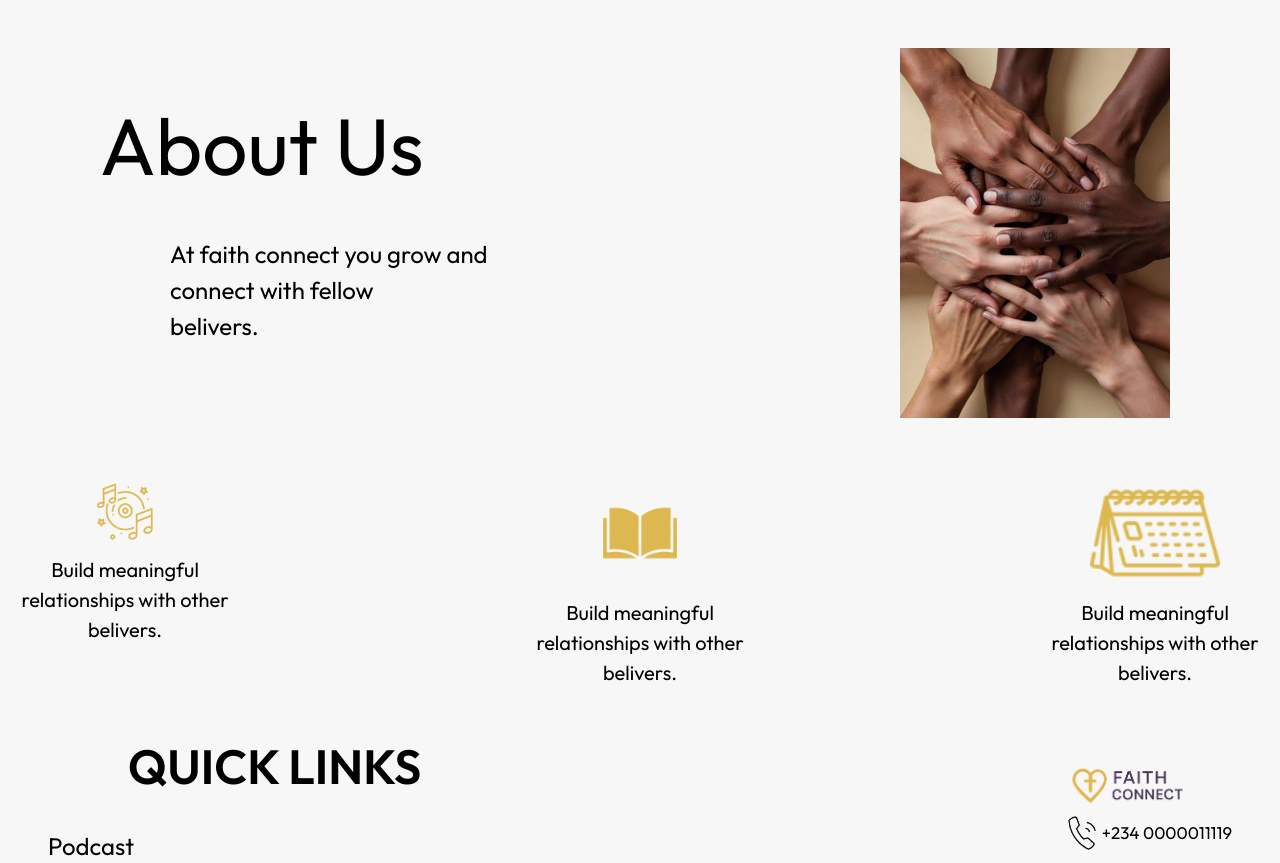
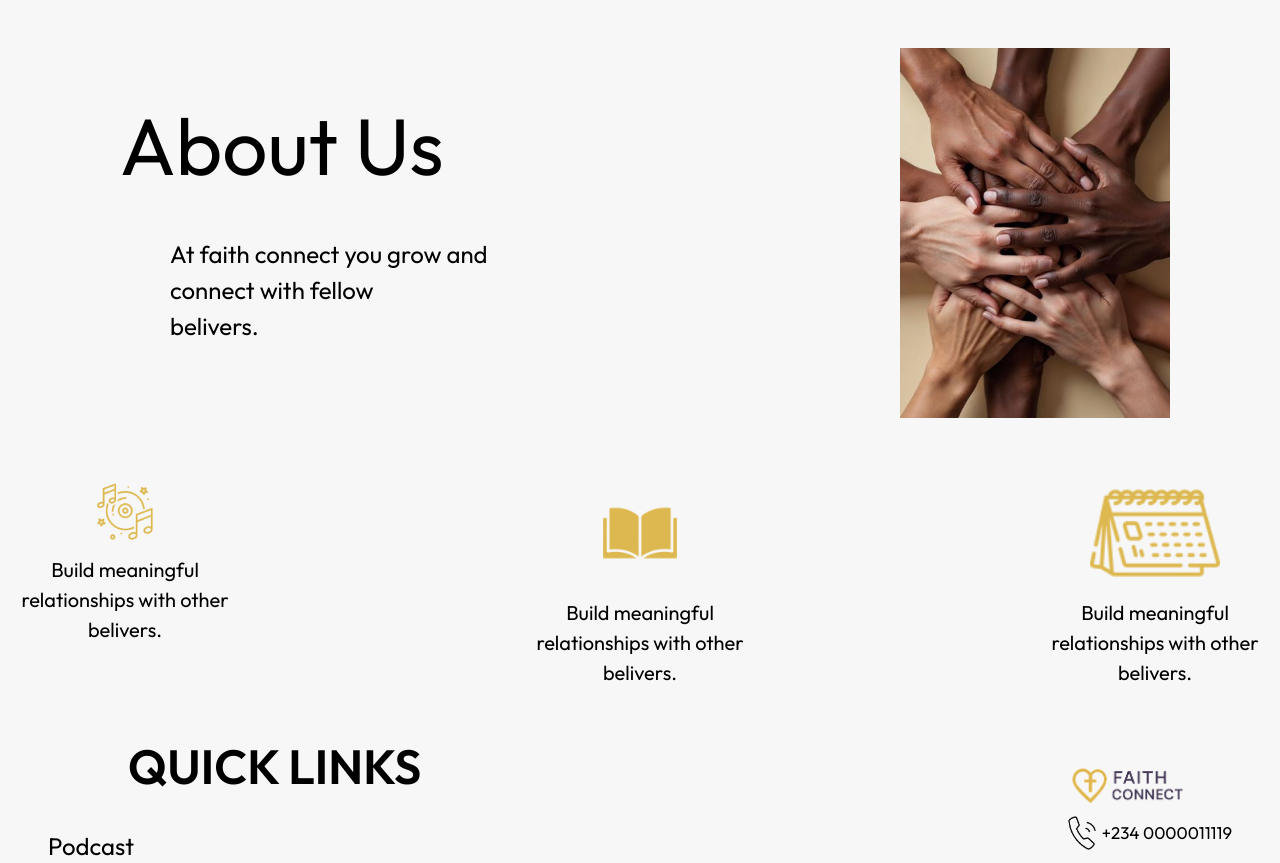
Before and after one commit to bantofweb4/FaithConnect, a React (Vite) app: page / in a window 1280 px wide. Shown: the part 2867-3730 px from the top of the page. Built offline with nearby package versions, Linux system fonts and the light colour scheme.

Commit message:
changeees

```diff
--- a/src/component/About.css
+++ b/src/component/About.css
@@ -22,7 +22,7 @@ body{
 
 .about2{
     font-size: 80px;
-    margin-left: -50px;
+    margin-left: -30px;
 }
 
 .about22{
```
